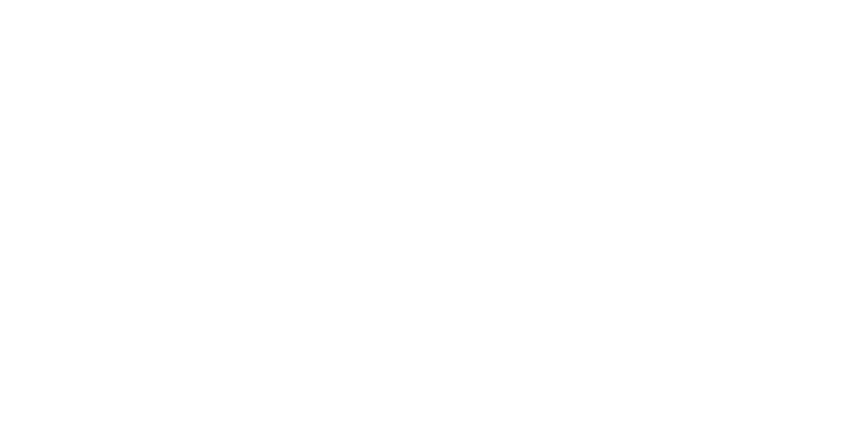
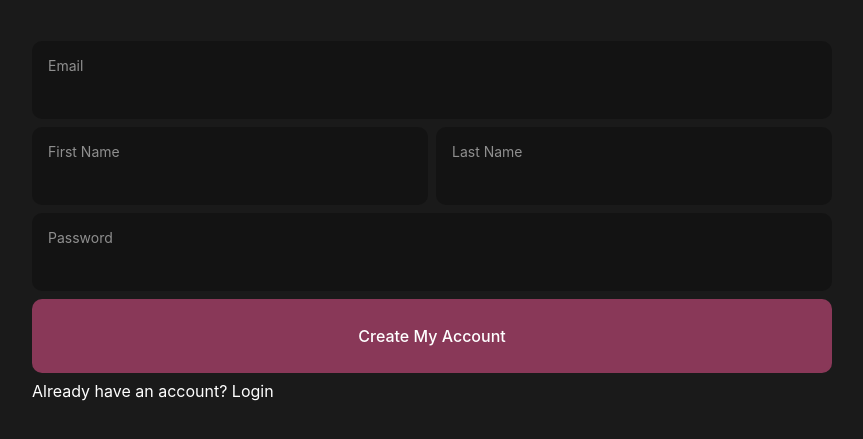
Before and after one commit to ang-2001/special-waffle, a React (Create React App) app: page /landing in a window 1280 px wide. Before the commit this address had no page. Shown: the part 179-618 px from the top of the page, without its empty margins (208-1071 px from the left). Built offline with nearby package versions, Linux system fonts and the light colour scheme.

Commit message:
created login form and page

```diff
--- a/src/App.js
+++ b/src/App.js
@@ -1,3 +1,5 @@
+import HomePage from './pages/HomePage';
+import LoginPage from './pages/LoginPage';
 import LandingPage from './pages/LandingPage';
 import { BrowserRouter, Routes, Route } from 'react-router-dom';
 
@@ -6,7 +8,9 @@ function App() {
     <>
       <BrowserRouter>
         <Routes>
-          <Route path="/" element={<LandingPage />} />
+          <Route path="/landing" element={<LandingPage />} />
+          <Route path="/login" element={<LoginPage />} />
+          <Route path="/home" element={<HomePage />} />
         </Routes>
       </BrowserRouter>
     </>
--- a/src/components/forms/LoginForm.js
+++ b/src/components/forms/LoginForm.js
@@ -1,22 +1,34 @@
 import React, { useState } from 'react'
+import styles from './index.module.css';
+import { InputContainer, InputField, InputLabel, SubmitButton } from '../../utils/styles/index.styled';
 
 const LoginForm = () => {
     const [username, setUsername] = useState('')
     const [password, setPassword] = useState('')
-    const []
+
+
+    const handleSubmit = (event) => {
+        event.preventDefault();
+    };
 
     return (
-        <div className="FormWrapper">
-            <form action="onSubmit" id="LoginForm">
-                <label></label>
-
-                <input type="text" name="" id="" />
-                <input type="password" name="" id="" />
-                <input type="checkbox" name="" id="" />
+        <>
+            <form className={styles.form} onSubmit={handleSubmit}>
+                <InputContainer>
+                    <InputLabel htmlFor="email">Email</InputLabel>
+                    <InputField type="email" id="email" />
+                </InputContainer>
+                <InputContainer className={styles.passwordField}>
+                    <InputLabel htmlFor="password">Password</InputLabel>
+                    <InputField type="password" id="password" />
+                </InputContainer>
+                <SubmitButton className={styles.button}>Login</SubmitButton>
+                <div>
+                    <span>Don't have an account? </span>
+                    <span>Register</span>
+                </div>
             </form>
-
-            <button type="submit" form="LoginForm"></button>
-        </div>
+        </>
   )
 }
 
--- a/src/components/forms/RegisterForm.js
+++ b/src/components/forms/RegisterForm.js
@@ -2,16 +2,17 @@ import { useState } from 'react'
 import { InputContainer, InputLabel, InputField, SubmitButton } from '../../utils/styles/index.styled';
 import styles from './index.module.css';
 
+// component for regsiter form(page wraps arond this component)
 const RegisterForm = () => {
-    const [username, setUsername] = useState('');
-    const [email, setEmail] = useState('');
-    const [password, setPassword] = useState('');
-    const [pwdConfirmation, setConfirmation] = useState('');
+
+    const handleSubmit = (event) => {
+        event.preventDefault();
+    };
 
     return (
         <>
         {/* form for creating an account */}
-            <form className={styles.form}>
+            <form className={styles.form} onSubmit={handleSubmit}>
                 <InputContainer>
                     <InputLabel htmlFor="email">Email</InputLabel>
                     <InputField type="email" id="email" />
@@ -19,7 +20,7 @@ const RegisterForm = () => {
                 <section className={styles.nameFieldRow}>
                     <InputContainer>
                         <InputLabel htmlFor="firstName">First Name</InputLabel>
-                        <InputField type="text" id="email" />
+                        <InputField type="text" id="firstName" />
                     </InputContainer>
                     <InputContainer>
                         <InputLabel htmlFor="lastName">Last Name</InputLabel>
@@ -31,8 +32,11 @@ const RegisterForm = () => {
                         <InputField type="password" id="password" />
                 </InputContainer>
                 <SubmitButton className={styles.button}>Create My Account</SubmitButton>
+                <div>
+                    <span>Already have an account? </span>
+                    <span>Login</span>
+                </div>
             </form>
-
 
             {/* value attribute = inital value of the button output */}
         </>
--- a/src/components/forms/index.module.css
+++ b/src/components/forms/index.module.css
@@ -1,16 +1,19 @@
-form {
+.form {
     width: 800px;
 }
-
 
 .nameFieldRow {
     width: 100%;
     display: flex;
     justify-content: space-between;
-    gap: 8px;
-    margin: 8px 0;
+    gap: 0 8px;
+    /* margin: 8px 0; */
 }
 
 .button {
+    margin-bottom: 8px;
+}
+
+.passwordField {
     margin: 8px 0;
 }
--- /dev/null
+++ b/src/components/sidebar/Sidebar.js
@@ -0,0 +1 @@
+// side bar should consist of: friends list, settings, user
--- a/src/index.css
+++ b/src/index.css
@@ -1,5 +1,15 @@
 body {
     margin: 0;
-    -webkit-font-smoothing: antialiased;
-    -moz-osx-font-smoothing: grayscale;
+    /* -webkit-font-smoothing: antialiased;
+    -moz-osx-font-smoothing: grayscale; */
 }
+
+body, html, #root {
+    height: 100%;
+}
+
+body, html {
+    background-color: #1a1a1a;
+    font-family: 'Inter';
+    color: #fff;
+}
--- a/src/index.js
+++ b/src/index.js
@@ -1,6 +1,7 @@
 import React from 'react';
 import ReactDOM from 'react-dom/client';
 import App from './App';
+import './index.css';
 import reportWebVitals from './reportWebVitals';
 
 const root = ReactDOM.createRoot(document.getElementById('root'));
--- a/src/pages/HomePage.js
+++ b/src/pages/HomePage.js
@@ -1,5 +1,6 @@
 import React from 'react'
 
+// where the main app will operate
 const HomePage = () => {
   return (
     <div>Home</div>
--- a/src/pages/LandingPage.js
+++ b/src/pages/LandingPage.js
@@ -1,14 +1,14 @@
 import React from 'react'
 import RegisterForm from '../components/forms/RegisterForm'
 import { Page } from '../utils/styles/index.styled'
+import styles from '../index.css'
+
 
 const LandingPage = () => {
   return (
-    <div>
-      <Page>
-        <RegisterForm/>
-      </Page>
-    </div>
+    <Page>
+      <RegisterForm/>
+    </Page>
   )
 }
 
--- a/src/pages/LoginPage.js
+++ b/src/pages/LoginPage.js
@@ -1,17 +1,12 @@
+import React from 'react'
+import LoginForm from "../components/forms/LoginForm"
+import { Page } from "../utils/styles/index.styled"
+
 const LoginPage = () => {
   return (
-    <div className="LoginContainer">
-      <div className="loginWrapper">
-        <form action="">
-          <input type="email" name="" id="" />
-          <input type="password" name="" id="" />
-          <button></button>
-        </form>
-
-        <p className="recover">Forgot Password?</p>
-        <p className="register">Don't have an account? Sign up here</p>
-      </div>
-    </div>
+    <Page>
+      <LoginForm />
+    </Page>
   )
 }
 
--- a/src/utils/styles/index.styled.js
+++ b/src/utils/styles/index.styled.js
@@ -1,4 +1,27 @@
 import { styled } from "styled-components";
+
+
+// stlyed component input container/wrapper
+export const InputContainer = styled.div`
+    background-color: #131313;
+    padding: 12px 16px;
+    border-radius: 10px;
+    width: 100%;
+    box-sizing: border-box;
+    margin-bottom: 8px;
+    transition: all 200ms ease-in-out;
+`;
+
+// styling for the input labels
+export const InputLabel = styled.label`
+    display: block;
+    color: #8f8f8f;
+    font-size: 14px;
+    margin: 4px 0;
+    &:active {
+
+    }
+`;
 
 // styled component for form inputs
 export const InputField = styled.input`
@@ -14,43 +37,38 @@ export const InputField = styled.input`
     margin: 4px 0;
 `;
 
-
-// stlyed component input container/wrapper
-export const InputContainer = styled.div`
-    background-color: #131313;
-    padding: 12px 16px;
-    border-radius: 10px;
-    width: 100%;
-    box-sizing: border-box;
-`;
-
-
-// styling for the input labels
-export const InputLabel = styled.label`
-    display: block;
-    color: #8f8f8f;
-    font-size: 14px;
-    margin: 4px 0;
-`;
-
-
 export const SubmitButton = styled.button`
     width: 100%;
-    border: none;
     outline: none;
     background-color: #893858;
-    color: #fff; // text color-- replace with hex later
+    color: #fff;
     font-family: 'Inter';
-    font-size: 15px;
+    font-size: 16px;
+    font-weight: 500;
     border-radius: 10px;
+    border: 2px solid transparent;
     padding: 25px 0;
+    transition: 100ms background-color ease;
+    &:hover {
+        background-color: #df558c;
+    }
+    &:active {
+        background-color: #f14d8f;
+        box-shadow: 2px 2px 5px #b40c4f;
+    }
+    &:focus {
+        background-color: #f15b97;
+        border: 2px solid #00a8fc;
+    }
 `;
 
 
 // container for general page content
 export const Page = styled.div`
-    height: 100%;
+    background-color: #1a1a1a;
+    height: auto;
+    min-height: 100%;
     display: flex;
+    align-items: center;
     justify-content: center;
-    background-color: #1a1a1a;
 `;
```
